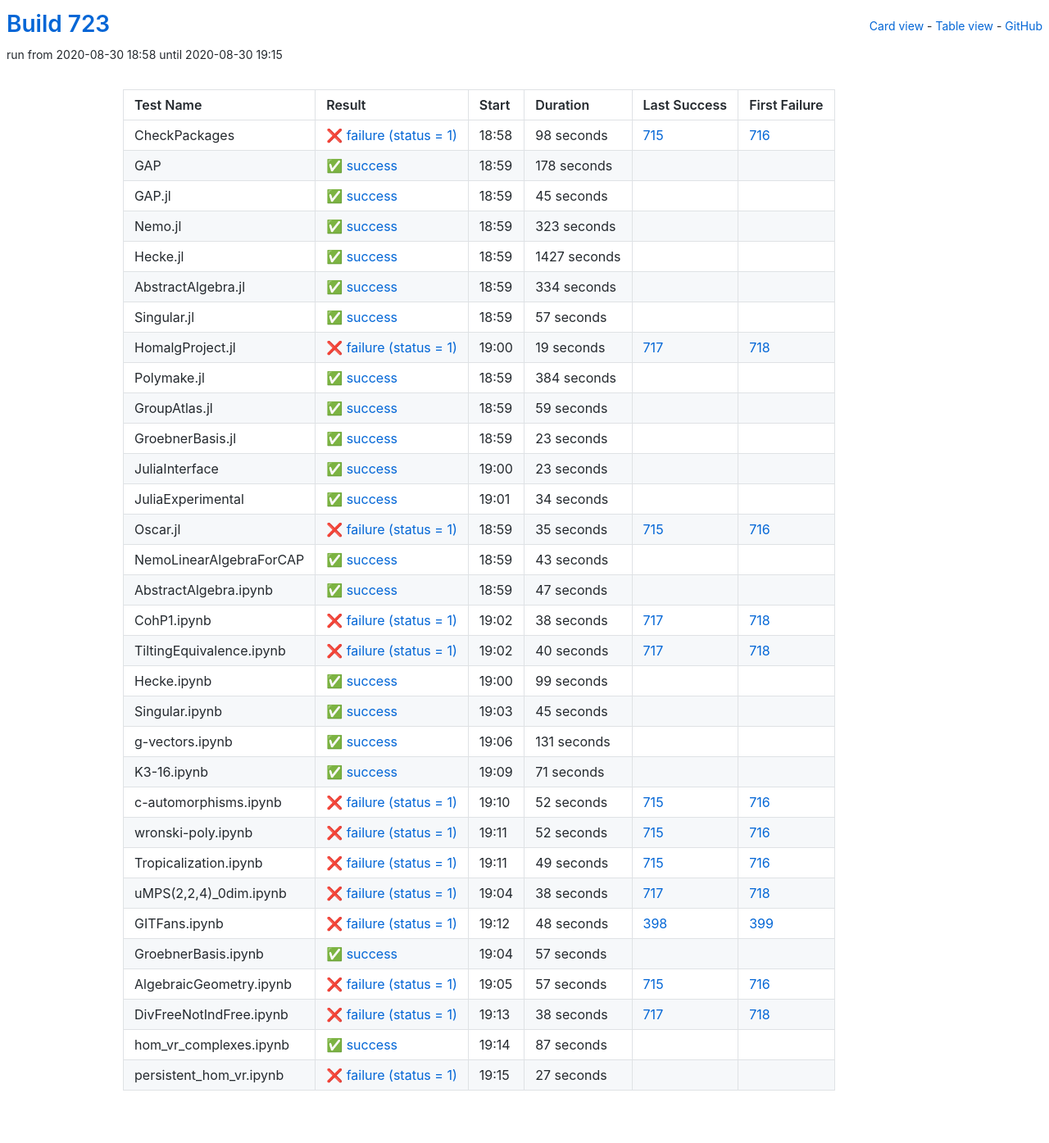
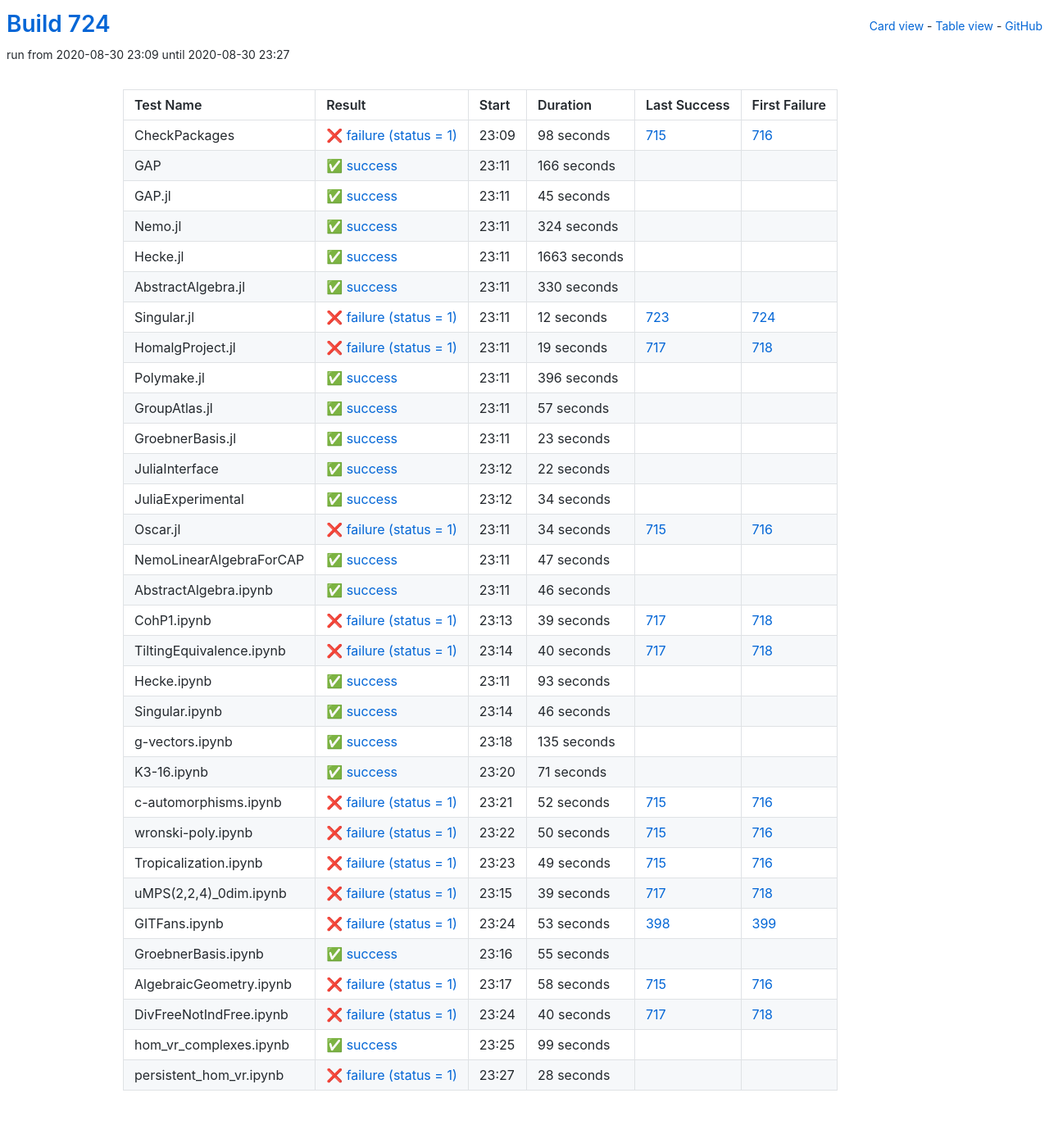
Before and after one commit to oscar-system/oscar-ci-status-stable, a Jekyll site: the page built from table.html, in a window 1280 px wide. Shown: the whole page at 82% size. Built offline with Jekyll 4.4.1, drawn with Linux system fonts in a browser that asks for light colours.

Commit message:
Build #724

```diff
--- a/_data/ci.yml
+++ b/_data/ci.yml
@@ -1,6 +1,6 @@
 ---
-build: 723
-build_url: https://oscarci.mathematik.uni-kl.de/job/oscar-stable/723/
+build: 724
+build_url: https://oscarci.mathematik.uni-kl.de/job/oscar-stable/724/
 job: oscar-stable
 organization: oscar-system
 repo: oscar-ci-status-stable
@@ -8,8 +8,8 @@ repourl: https://github.com/oscar-system/oscar-ci-status-stable
 tests:
 - name: CheckPackages
   id: checkpackages
-  log: https://oscarci.mathematik.uni-kl.de/job/oscar-stable/723/artifact/logs/build-723/CheckPackages.log
-  start: 2020-08-30 18:58
+  log: https://oscarci.mathematik.uni-kl.de/job/oscar-stable/724/artifact/logs/build-724/CheckPackages.log
+  start: 2020-08-30 23:09
   success: false
   exitcode: 1
   status: failure
@@ -20,20 +20,20 @@ tests:
   first_failure_url: https://oscarci.mathematik.uni-kl.de/job/oscar-stable/716/
 - name: GAP
   id: gap
-  log: https://oscarci.mathematik.uni-kl.de/job/oscar-stable/723/artifact/logs/build-723/GAP.log
-  start: 2020-08-30 18:59
+  log: https://oscarci.mathematik.uni-kl.de/job/oscar-stable/724/artifact/logs/build-724/GAP.log
+  start: 2020-08-30 23:11
   success: true
   exitcode: 0
   status: success
-  duration: 178
+  duration: 166
   last_success: false
   last_success_url:
   first_failure: false
   first_failure_url:
 - name: GAP.jl
   id: gap-jl
-  log: https://oscarci.mathematik.uni-kl.de/job/oscar-stable/723/artifact/logs/build-723/GAP.jl.log
-  start: 2020-08-30 18:59
+  log: https://oscarci.mathematik.uni-kl.de/job/oscar-stable/724/artifact/logs/build-724/GAP.jl.log
+  start: 2020-08-30 23:11
   success: true
   exitcode: 0
   status: success
@@ -44,56 +44,56 @@ tests:
   first_failure_url:
 - name: Nemo.jl
   id: nemo-jl
-  log: https://oscarci.mathematik.uni-kl.de/job/oscar-stable/723/artifact/logs/build-723/Nemo.jl.log
-  start: 2020-08-30 18:59
+  log: https://oscarci.mathematik.uni-kl.de/job/oscar-stable/724/artifact/logs/build-724/Nemo.jl.log
+  start: 2020-08-30 23:11
   success: true
   exitcode: 0
   status: success
-  duration: 323
+  duration: 324
   last_success: false
   last_success_url:
   first_failure: false
   first_failure_url:
 - name: Hecke.jl
   id: hecke-jl
-  log: https://oscarci.mathematik.uni-kl.de/job/oscar-stable/723/artifact/logs/build-723/Hecke.jl.log
-  start: 2020-08-30 18:59
+  log: https://oscarci.mathematik.uni-kl.de/job/oscar-stable/724/artifact/logs/build-724/Hecke.jl.log
+  start: 2020-08-30 23:11
   success: true
   exitcode: 0
   status: success
-  duration: 1427
+  duration: 1663
   last_success: false
   last_success_url:
   first_failure: false
   first_failure_url:
 - name: AbstractAlgebra.jl
   id: abstractalgebra-jl
-  log: https://oscarci.mathematik.uni-kl.de/job/oscar-stable/723/artifact/logs/build-723/AbstractAlgebra.jl.log
-  start: 2020-08-30 18:59
+  log: https://oscarci.mathematik.uni-kl.de/job/oscar-stable/724/artifact/logs/build-724/AbstractAlgebra.jl.log
+  start: 2020-08-30 23:11
   success: true
   exitcode: 0
   status: success
-  duration: 334
+  duration: 330
   last_success: false
   last_success_url:
   first_failure: false
   first_failure_url:
 - name: Singular.jl
   id: singular-jl
-  log: https://oscarci.mathematik.uni-kl.de/job/oscar-stable/723/artifact/logs/build-723/Singular.jl.log
-  start: 2020-08-30 18:59
-  success: true
-  exitcode: 0
-  status: success
-  duration: 57
-  last_success: false
-  last_success_url:
-  first_failure: false
-  first_failure_url:
+  log: https://oscarci.mathematik.uni-kl.de/job/oscar-stable/724/artifact/logs/build-724/Singular.jl.log
+  start: 2020-08-30 23:11
+  success: false
+  exitcode: 1
+  status: failure
+  duration: 12
+  last_success: 723
+  last_success_url: https://oscarci.mathematik.uni-kl.de/job/oscar-stable/723/
+  first_failure: 724
+  first_failure_url: https://oscarci.mathematik.uni-kl.de/job/oscar-stable/724/
 - name: HomalgProject.jl
   id: homalgproject-jl
-  log: https://oscarci.mathematik.uni-kl.de/job/oscar-stable/723/artifact/logs/build-723/HomalgProject.jl.log
-  start: 2020-08-30 19:00
+  log: https://oscarci.mathematik.uni-kl.de/job/oscar-stable/724/artifact/logs/build-724/HomalgProject.jl.log
+  start: 2020-08-30 23:11
   success: false
   exitcode: 1
   status: failure
@@ -104,32 +104,32 @@ tests:
   first_failure_url: https://oscarci.mathematik.uni-kl.de/job/oscar-stable/718/
 - name: Polymake.jl
   id: polymake-jl
-  log: https://oscarci.mathematik.uni-kl.de/job/oscar-stable/723/artifact/logs/build-723/Polymake.jl.log
-  start: 2020-08-30 18:59
+  log: https://oscarci.mathematik.uni-kl.de/job/oscar-stable/724/artifact/logs/build-724/Polymake.jl.log
+  start: 2020-08-30 23:11
   success: true
   exitcode: 0
   status: success
-  duration: 384
+  duration: 396
   last_success: false
   last_success_url:
   first_failure: false
   first_failure_url:
 - name: GroupAtlas.jl
   id: groupatlas-jl
-  log: https://oscarci.mathematik.uni-kl.de/job/oscar-stable/723/artifact/logs/build-723/GroupAtlas.jl.log
-  start: 2020-08-30 18:59
+  log: https://oscarci.mathematik.uni-kl.de/job/oscar-stable/724/artifact/logs/build-724/GroupAtlas.jl.log
+  start: 2020-08-30 23:11
   success: true
   exitcode: 0
   status: success
-  duration: 59
+  duration: 57
   last_success: false
   last_success_url:
   first_failure: false
   first_failure_url:
 - name: GroebnerBasis.jl
   id: groebnerbasis-jl
-  log: https://oscarci.mathematik.uni-kl.de/job/oscar-stable/723/artifact/logs/build-723/GroebnerBasis.jl.log
-  start: 2020-08-30 18:59
+  log: https://oscarci.mathematik.uni-kl.de/job/oscar-stable/724/artifact/logs/build-724/GroebnerBasis.jl.log
+  start: 2020-08-30 23:11
   success: true
   exitcode: 0
   status: success
@@ -140,20 +140,20 @@ tests:
   first_failure_url:
 - name: JuliaInterface
   id: juliainterface
-  log: https://oscarci.mathematik.uni-kl.de/job/oscar-stable/723/artifact/logs/build-723/JuliaInterface.log
-  start: 2020-08-30 19:00
+  log: https://oscarci.mathematik.uni-kl.de/job/oscar-stable/724/artifact/logs/build-724/JuliaInterface.log
+  start: 2020-08-30 23:12
   success: true
   exitcode: 0
   status: success
-  duration: 23
+  duration: 22
   last_success: false
   last_success_url:
   first_failure: false
   first_failure_url:
 - name: JuliaExperimental
   id: juliaexperimental
-  log: https://oscarci.mathematik.uni-kl.de/job/oscar-stable/723/artifact/logs/build-723/JuliaExperimental.log
-  start: 2020-08-30 19:01
+  log: https://oscarci.mathematik.uni-kl.de/job/oscar-stable/724/artifact/logs/build-724/JuliaExperimental.log
+  start: 2020-08-30 23:12
   success: true
   exitcode: 0
   status: success
@@ -164,32 +164,20 @@ tests:
   first_failure_url:
 - name: Oscar.jl
   id: oscar-jl
-  log: https://oscarci.mathematik.uni-kl.de/job/oscar-stable/723/artifact/logs/build-723/Oscar.jl.log
-  start: 2020-08-30 18:59
+  log: https://oscarci.mathematik.uni-kl.de/job/oscar-stable/724/artifact/logs/build-724/Oscar.jl.log
+  start: 2020-08-30 23:11
   success: false
   exitcode: 1
   status: failure
-  duration: 35
+  duration: 34
   last_success: 715
   last_success_url: https://oscarci.mathematik.uni-kl.de/job/oscar-stable/715/
   first_failure: 716
   first_failure_url: https://oscarci.mathematik.uni-kl.de/job/oscar-stable/716/
 - name: NemoLinearAlgebraForCAP
   id: nemolinearalgebraforcap
-  log: https://oscarci.mathematik.uni-kl.de/job/oscar-stable/723/artifact/logs/build-723/NemoLinearAlgebraForCAP.log
-  start: 2020-08-30 18:59
-  success: true
-  exitcode: 0
-  status: success
-  duration: 43
-  last_success: false
-  last_success_url:
-  first_failure: false
-  first_failure_url:
-- name: AbstractAlgebra.ipynb
-  id: abstractalgebra-ipynb
-  log: https://oscarci.mathematik.uni-kl.de/job/oscar-stable/723/artifact/logs/build-723/AbstractAlgebra.ipynb.log
-  start: 2020-08-30 18:59
+  log: https://oscarci.mathematik.uni-kl.de/job/oscar-stable/724/artifact/logs/build-724/NemoLinearAlgebraForCAP.log
+  start: 2020-08-30 23:11
   success: true
   exitcode: 0
   status: success
@@ -198,22 +186,34 @@ tests:
   last_success_url:
   first_failure: false
   first_failure_url:
+- name: AbstractAlgebra.ipynb
+  id: abstractalgebra-ipynb
+  log: https://oscarci.mathematik.uni-kl.de/job/oscar-stable/724/artifact/logs/build-724/AbstractAlgebra.ipynb.log
+  start: 2020-08-30 23:11
+  success: true
+  exitcode: 0
+  status: success
+  duration: 46
+  last_success: false
+  last_success_url:
+  first_failure: false
+  first_failure_url:
 - name: CohP1.ipynb
   id: cohp1-ipynb
-  log: https://oscarci.mathematik.uni-kl.de/job/oscar-stable/723/artifact/logs/build-723/CohP1.ipynb.log
-  start: 2020-08-30 19:02
+  log: https://oscarci.mathematik.uni-kl.de/job/oscar-stable/724/artifact/logs/build-724/CohP1.ipynb.log
+  start: 2020-08-30 23:13
   success: false
   exitcode: 1
   status: failure
-  duration: 38
+  duration: 39
   last_success: 717
   last_success_url: https://oscarci.mathematik.uni-kl.de/job/oscar-stable/717/
   first_failure: 718
   first_failure_url: https://oscarci.mathematik.uni-kl.de/job/oscar-stable/718/
 - name: TiltingEquivalence.ipynb
   id: tiltingequivalence-ipynb
-  log: https://oscarci.mathematik.uni-kl.de/job/oscar-stable/723/artifact/logs/build-723/TiltingEquivalence.ipynb.log
-  start: 2020-08-30 19:02
+  log: https://oscarci.mathematik.uni-kl.de/job/oscar-stable/724/artifact/logs/build-724/TiltingEquivalence.ipynb.log
+  start: 2020-08-30 23:14
   success: false
   exitcode: 1
   status: failure
@@ -224,44 +224,44 @@ tests:
   first_failure_url: https://oscarci.mathematik.uni-kl.de/job/oscar-stable/718/
 - name: Hecke.ipynb
   id: hecke-ipynb
-  log: https://oscarci.mathematik.uni-kl.de/job/oscar-stable/723/artifact/logs/build-723/Hecke.ipynb.log
-  start: 2020-08-30 19:00
+  log: https://oscarci.mathematik.uni-kl.de/job/oscar-stable/724/artifact/logs/build-724/Hecke.ipynb.log
+  start: 2020-08-30 23:11
   success: true
   exitcode: 0
   status: success
-  duration: 99
+  duration: 93
   last_success: false
   last_success_url:
   first_failure: false
   first_failure_url:
 - name: Singular.ipynb
   id: singular-ipynb
-  log: https://oscarci.mathematik.uni-kl.de/job/oscar-stable/723/artifact/logs/build-723/Singular.ipynb.log
-  start: 2020-08-30 19:03
+  log: https://oscarci.mathematik.uni-kl.de/job/oscar-stable/724/artifact/logs/build-724/Singular.ipynb.log
+  start: 2020-08-30 23:14
   success: true
   exitcode: 0
   status: success
-  duration: 45
+  duration: 46
   last_success: false
   last_success_url:
   first_failure: false
   first_failure_url:
 - name: g-vectors.ipynb
   id: g-vectors-ipynb
-  log: https://oscarci.mathematik.uni-kl.de/job/oscar-stable/723/artifact/logs/build-723/g-vectors.ipynb.log
-  start: 2020-08-30 19:06
+  log: https://oscarci.mathematik.uni-kl.de/job/oscar-stable/724/artifact/logs/build-724/g-vectors.ipynb.log
+  start: 2020-08-30 23:18
   success: true
   exitcode: 0
   status: success
-  duration: 131
+  duration: 135
   last_success: false
   last_success_url:
   first_failure: false
   first_failure_url:
 - name: K3-16.ipynb
   id: k3-16-ipynb
-  log: https://oscarci.mathematik.uni-kl.de/job/oscar-stable/723/artifact/logs/build-723/K3-16.ipynb.log
-  start: 2020-08-30 19:09
+  log: https://oscarci.mathematik.uni-kl.de/job/oscar-stable/724/artifact/logs/build-724/K3-16.ipynb.log
+  start: 2020-08-30 23:20
   success: true
   exitcode: 0
   status: success
@@ -272,8 +272,8 @@ tests:
   first_failure_url:
 - name: c-automorphisms.ipynb
   id: c-automorphisms-ipynb
-  log: https://oscarci.mathematik.uni-kl.de/job/oscar-stable/723/artifact/logs/build-723/c-automorphisms.ipynb.log
-  start: 2020-08-30 19:10
+  log: https://oscarci.mathematik.uni-kl.de/job/oscar-stable/724/artifact/logs/build-724/c-automorphisms.ipynb.log
+  start: 2020-08-30 23:21
   success: false
   exitcode: 1
   status: failure
@@ -284,20 +284,20 @@ tests:
   first_failure_url: https://oscarci.mathematik.uni-kl.de/job/oscar-stable/716/
 - name: wronski-poly.ipynb
   id: wronski-poly-ipynb
-  log: https://oscarci.mathematik.uni-kl.de/job/oscar-stable/723/artifact/logs/build-723/wronski-poly.ipynb.log
-  start: 2020-08-30 19:11
+  log: https://oscarci.mathematik.uni-kl.de/job/oscar-stable/724/artifact/logs/build-724/wronski-poly.ipynb.log
+  start: 2020-08-30 23:22
   success: false
   exitcode: 1
   status: failure
-  duration: 52
+  duration: 50
   last_success: 715
   last_success_url: https://oscarci.mathematik.uni-kl.de/job/oscar-stable/715/
   first_failure: 716
   first_failure_url: https://oscarci.mathematik.uni-kl.de/job/oscar-stable/716/
 - name: Tropicalization.ipynb
   id: tropicalization-ipynb
-  log: https://oscarci.mathematik.uni-kl.de/job/oscar-stable/723/artifact/logs/build-723/Tropicalization.ipynb.log
-  start: 2020-08-30 19:11
+  log: https://oscarci.mathematik.uni-kl.de/job/oscar-stable/724/artifact/logs/build-724/Tropicalization.ipynb.log
+  start: 2020-08-30 23:23
   success: false
   exitcode: 1
   status: failure
@@ -308,84 +308,84 @@ tests:
   first_failure_url: https://oscarci.mathematik.uni-kl.de/job/oscar-stable/716/
 - name: uMPS(2,2,4)_0dim.ipynb
   id: umps-2-2-4-0dim-ipynb
-  log: https://oscarci.mathematik.uni-kl.de/job/oscar-stable/723/artifact/logs/build-723/uMPS-2-2-4-_0dim.ipynb.log
-  start: 2020-08-30 19:04
+  log: https://oscarci.mathematik.uni-kl.de/job/oscar-stable/724/artifact/logs/build-724/uMPS-2-2-4-_0dim.ipynb.log
+  start: 2020-08-30 23:15
   success: false
   exitcode: 1
   status: failure
-  duration: 38
+  duration: 39
   last_success: 717
   last_success_url: https://oscarci.mathematik.uni-kl.de/job/oscar-stable/717/
   first_failure: 718
   first_failure_url: https://oscarci.mathematik.uni-kl.de/job/oscar-stable/718/
 - name: GITFans.ipynb
   id: gitfans-ipynb
-  log: https://oscarci.mathematik.uni-kl.de/job/oscar-stable/723/artifact/logs/build-723/GITFans.ipynb.log
-  start: 2020-08-30 19:12
+  log: https://oscarci.mathematik.uni-kl.de/job/oscar-stable/724/artifact/logs/build-724/GITFans.ipynb.log
+  start: 2020-08-30 23:24
   success: false
   exitcode: 1
   status: failure
-  duration: 48
+  duration: 53
   last_success: 398
   last_success_url: https://oscarci.mathematik.uni-kl.de/job/oscar-stable/398/
   first_failure: 399
   first_failure_url: https://oscarci.mathematik.uni-kl.de/job/oscar-stable/399/
 - name: GroebnerBasis.ipynb
   id: groebnerbasis-ipynb
-  log: https://oscarci.mathematik.uni-kl.de/job/oscar-stable/723/artifact/logs/build-723/GroebnerBasis.ipynb.log
-  start: 2020-08-30 19:04
+  log: https://oscarci.mathematik.uni-kl.de/job/oscar-stable/724/artifact/logs/build-724/GroebnerBasis.ipynb.log
+  start: 2020-08-30 23:16
   success: true
   exitcode: 0
   status: success
-  duration: 57
+  duration: 55
   last_success: false
   last_success_url:
   first_failure: false
   first_failure_url:
 - name: AlgebraicGeometry.ipynb
   id: algebraicgeometry-ipynb
-  log: https://oscarci.mathematik.uni-kl.de/job/oscar-stable/723/artifact/logs/build-723/AlgebraicGeometry.ipynb.log
-  start: 2020-08-30 19:05
+  log: https://oscarci.mathematik.uni-kl.de/job/oscar-stable/724/artifact/logs/build-724/AlgebraicGeometry.ipynb.log
+  start: 2020-08-30 23:17
   success: false
   exitcode: 1
   status: failure
-  duration: 57
+  duration: 58
   last_success: 715
   last_success_url: https://oscarci.mathematik.uni-kl.de/job/oscar-stable/715/
   first_failure: 716
   first_failure_url: https://oscarci.mathematik.uni-kl.de/job/oscar-stable/716/
 - name: DivFreeNotIndFree.ipynb
   id: divfreenotindfree-ipynb
-  log: https://oscarci.mathematik.uni-kl.de/job/oscar-stable/723/artifact/logs/build-723/DivFreeNotIndFree.ipynb.log
-  start: 2020-08-30 19:13
+  log: https://oscarci.mathematik.uni-kl.de/job/oscar-stable/724/artifact/logs/build-724/DivFreeNotIndFree.ipynb.log
+  start: 2020-08-30 23:24
   success: false
   exitcode: 1
   status: failure
-  duration: 38
+  duration: 40
   last_success: 717
   last_success_url: https://oscarci.mathematik.uni-kl.de/job/oscar-stable/717/
   first_failure: 718
   first_failure_url: https://oscarci.mathematik.uni-kl.de/job/oscar-stable/718/
 - name: hom_vr_complexes.ipynb
   id: hom-vr-complexes-ipynb
-  log: https://oscarci.mathematik.uni-kl.de/job/oscar-stable/723/artifact/logs/build-723/hom_vr_complexes.ipynb.log
-  start: 2020-08-30 19:14
+  log: https://oscarci.mathematik.uni-kl.de/job/oscar-stable/724/artifact/logs/build-724/hom_vr_complexes.ipynb.log
+  start: 2020-08-30 23:25
   success: true
   exitcode: 0
   status: success
-  duration: 87
+  duration: 99
   last_success: false
   last_success_url:
   first_failure: false
   first_failure_url:
 - name: persistent_hom_vr.ipynb
   id: persistent-hom-vr-ipynb
-  log: https://oscarci.mathematik.uni-kl.de/job/oscar-stable/723/artifact/logs/build-723/persistent_hom_vr.ipynb.log
-  start: 2020-08-30 19:15
+  log: https://oscarci.mathematik.uni-kl.de/job/oscar-stable/724/artifact/logs/build-724/persistent_hom_vr.ipynb.log
+  start: 2020-08-30 23:27
   success: false
   exitcode: 1
   status: failure
-  duration: 27
+  duration: 28
   last_success: false
   last_success_url:
   first_failure: false
```
Also changed, not shown: README.md.
